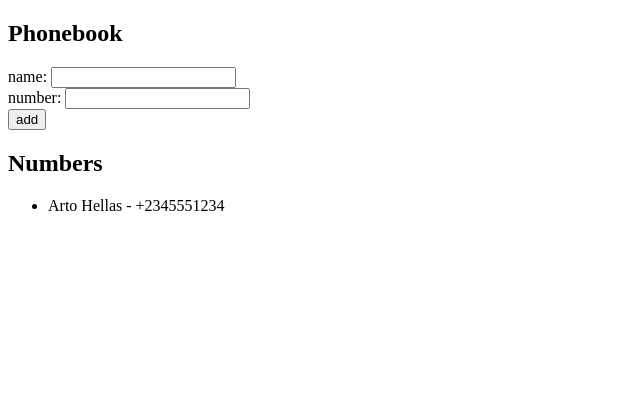
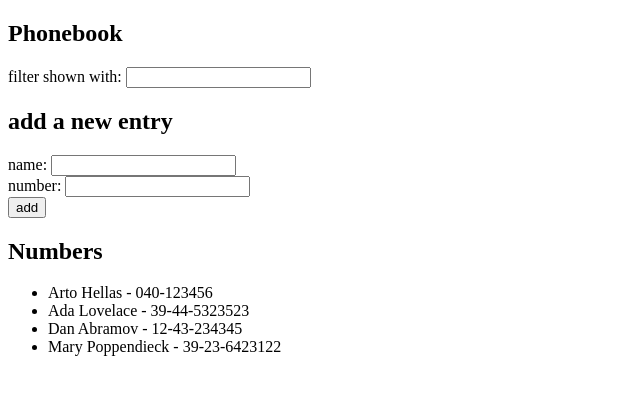
Before and after one commit to The-Royal-We/fullstack-open-2023-learning, a React (Create React App) app in the folder part2/phonebook/: page / in a window 1280 px wide. Shown: the top 394 px of the page, without its empty margins (0-640 px from the left). Built offline with nearby package versions, Linux system fonts and the light colour scheme.

Commit message:
complete exercise 2.9

```diff
--- a/part2/phonebook/src/App.js
+++ b/part2/phonebook/src/App.js
@@ -8,10 +8,18 @@
 
 const App = () => {
   const [persons, setPersons] = useState([
-    { name: "Arto Hellas", number: "+2345551234" },
+    { name: "Arto Hellas", number: "040-123456", id: 1 },
+    { name: "Ada Lovelace", number: "39-44-5323523", id: 2 },
+    { name: "Dan Abramov", number: "12-43-234345", id: 3 },
+    { name: "Mary Poppendieck", number: "39-23-6423122", id: 4 },
   ]);
   const [newName, setNewName] = useState("");
   const [newNumber, setNewNumber] = useState("");
+  const [filterInput, setFilterInput] = useState("");
+
+  const handleFilterInputChange = (event) => {
+    setFilterInput(event.target.value.toLowerCase());
+  };
 
   const handleNameInputChange = (event) => {
     setNewName(event.target.value);
@@ -39,20 +47,29 @@
   return (
     <div>
       <h2>Phonebook</h2>
+      <div>
+        filter shown with: <input onChange={handleFilterInputChange} />
+      </div>
+      <div>
+        <h2>add a new entry</h2>
         <form onSubmit={handleOnSubmit}>
           <div>
             name: <input onChange={handleNameInputChange} value={newName} />
           </div>
           <div>
-          number: <input onChange={handleNumberInputChange} value={newNumber} />
+            number:{" "}
+            <input onChange={handleNumberInputChange} value={newNumber} />
           </div>
           <div>
             <button type="submit">add</button>
           </div>
         </form>
+      </div>
       <h2>Numbers</h2>
       <ul>
-        {persons.map(({ name, number }) => (
+        {persons
+          .filter(({ name }) => name.toLowerCase().includes(filterInput))
+          .map(({ name, number }) => (
             <PersonLine key={name} name={name} number={number} />
           ))}
       </ul>
```
Lines whose indentation alone changed are shown as unchanged.
